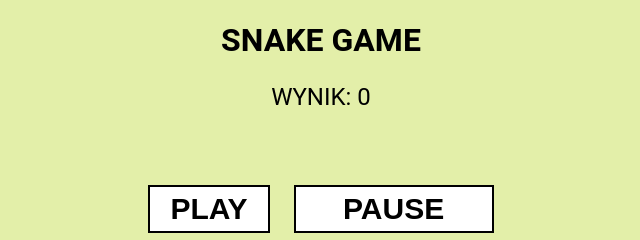
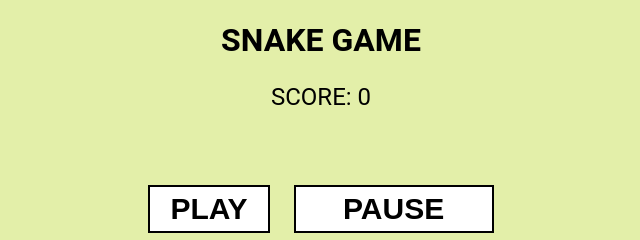
Before and after one commit to marcin324/snake_game, a plain HTML site: page index.html in a window 1280 px wide. Shown: the top 240 px of the page, 319-959 px from the left. Drawn offline with Linux system fonts and the light colour scheme.

Commit message:
Chenge 'wynik' to 'score'

```diff
--- a/index.html
+++ b/index.html
@@ -11,7 +11,7 @@
 
 <body>
   <h1>Snake game</h1>
-  <p class="score">Wynik: 0</p>
+  <p class="score">Score: 0</p>
   <div>
     <button class="play">Play</button>
     <button class="pause">Pause</button>
```
